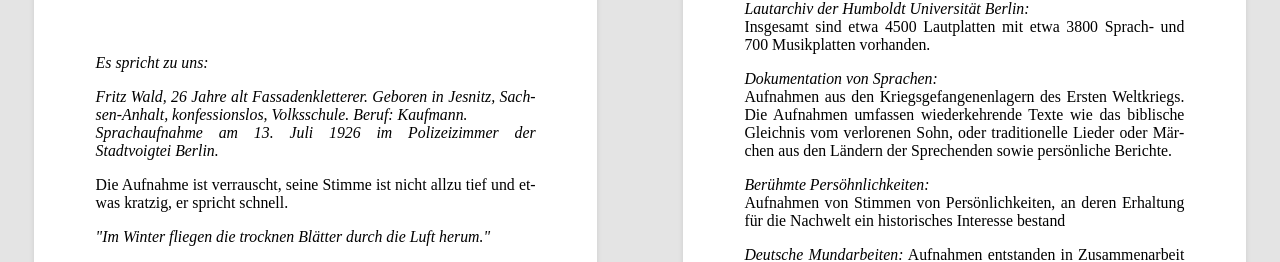
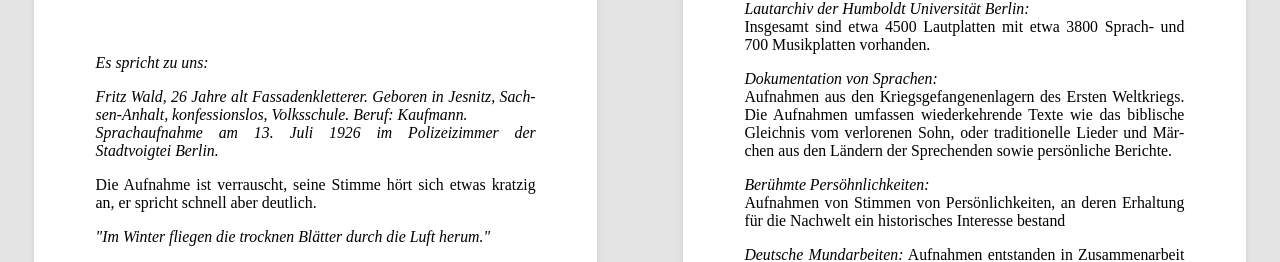
Before and after one commit to feuerzeugchen/streichholzschaechtelchen, an Astro site: page / in a window 1280 px wide. Shown: the part 209-471 px from the top of the page. Built offline with nearby package versions, Linux system fonts and the light colour scheme; Astro itself is replaced by a stand-in of ours.

Commit message:
micky auto: 2025-03-28 21:01:14

```diff
--- a/src/content/postsstimme/stimme.md
+++ b/src/content/postsstimme/stimme.md
@@ -10,7 +10,7 @@ title: Stimme
 *Fritz Wald, 26 Jahre alt Fassadenkletterer. Geboren in Jesnitz, Sachsen-Anhalt, konfessionslos, Volksschule. Beruf: Kaufmann.
 Sprachaufnahme am 13. Juli 1926 im Polizeizimmer der Stadtvoigtei Berlin.*
 
-Die Aufnahme ist verrauscht, seine Stimme ist nicht allzu tief und etwas kratzig, er spricht schnell.
+Die Aufnahme ist verrauscht, seine Stimme hört sich etwas kratzig an, er spricht schnell aber deutlich.
 
 *"Im Winter fliegen die trocknen Blätter durch die Luft herum."*
 
@@ -33,7 +33,7 @@ Insgesamt sind etwa 4500 Lautplatten mit etwa 3800 Sprach- und 700 Musikplatten
 
 
 *Dokumentation von Sprachen:*
-Aufnahmen aus den Kriegsgefangenenlagern des Ersten Weltkriegs. Die Aufnahmen umfassen wiederkehrende Texte wie das biblische Gleichnis vom verlorenen Sohn, oder traditionelle Lieder oder Märchen aus den Ländern der Sprechenden sowie persönliche Berichte.
+Aufnahmen aus den Kriegsgefangenenlagern des Ersten Weltkriegs. Die Aufnahmen umfassen wiederkehrende Texte wie das biblische Gleichnis vom verlorenen Sohn, oder traditionelle Lieder und Märchen aus den Ländern der Sprechenden sowie persönliche Berichte.
 
 *Berühmte Persöhnlichkeiten:*
 Aufnahmen von Stimmen von Persönlichkeiten, an deren Erhaltung für die Nachwelt ein historisches Interesse bestand
@@ -71,6 +71,7 @@ Wilhelm Doegen (1877–1967) war ein deutscher Sprachwissenschaftler und Begrün
 An 4 Tagen im Juli 1926 nimmt Willhelm Doegen die Stimmen von 24 Inhaftierten in verschiedenen Berliner Gefängnissen auf.
 
 Eine dieser aufgenommenen Personen ist Fritz Lang, wir haben ihn gerade gehört.
+
 
 
 #todo
```
